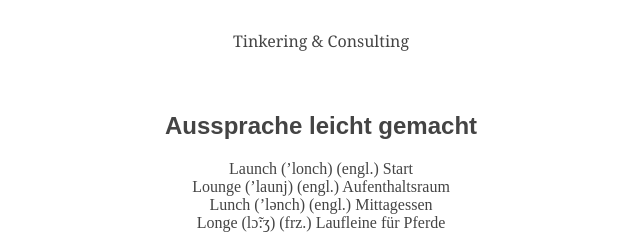
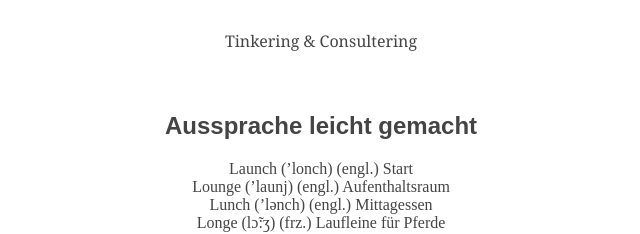
Before and after one commit to winniae/launsch.de, a plain HTML site: page index.html in a window 1280 px wide. Shown: the part 168-402 px from the top of the page, 319-959 px from the left. Drawn offline with Linux system fonts and the light colour scheme.

Commit message:
change title to consultering

```diff
--- a/index.html
+++ b/index.html
@@ -59,7 +59,7 @@ a:hover { color: #6cc; }
 <body>
 <section>
 <h1>launsch</h1>
-<p>Tinkering &amp; Consulting</p>
+<p>Tinkering &amp; Consultering</p>
 </section>
 
 <section>
```
